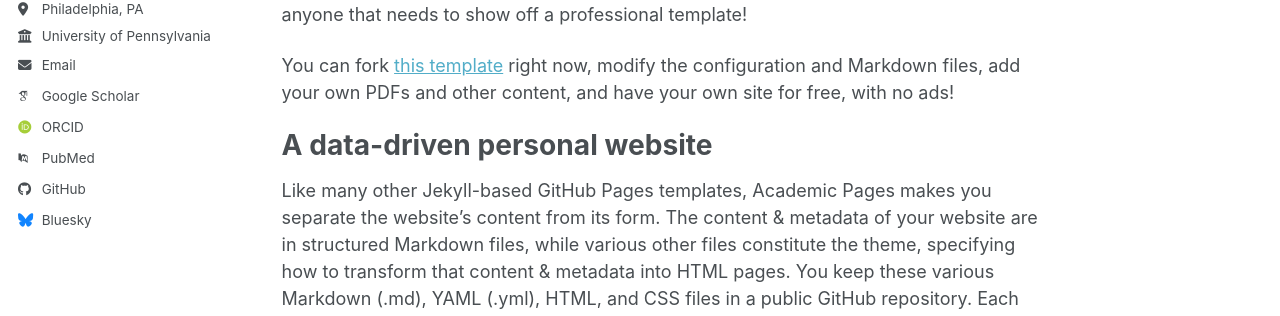
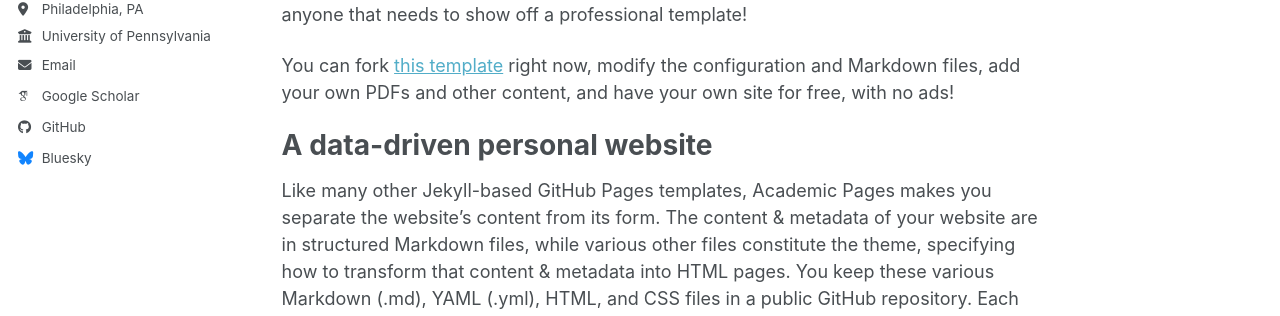
Before and after one commit to yuanzhel0903/yuanzhel0903.github.io, a Jekyll site: the page built from _pages/about.md, in a window 1280 px wide. Shown: the part 359-675 px from the top of the page. Built offline with Jekyll 4.4.1, drawn with Linux system fonts in a browser that asks for light colours; some web fonts are replaced; a script bundle is joined from its source files by our own code; library files that are not in the unit come from our copies.

Commit message:
Update _config.yml

```diff
--- a/_config.yml
+++ b/_config.yml
@@ -36,15 +36,14 @@
   academia         : # URL
   arxiv            : # URL - Update with the correct link to your profile
   googlescholar    : "https://scholar.google.com/citations?user=PS_CX0AAAAAJ"
-  inspire-hep      : # URL
-  impactstory      : # URL
-  orcid            : "https://orcid.org/yourorcidurl"
-  semantic         : # URL
-  ssrn             : # URL
-  pubmed           : "https://www.ncbi.nlm.nih.gov/pubmed/?term=john+snow"
-  researchgate     : # URL
-  scopus           : # URL
-  zotero           : # URL
+  # inspire-hep      : # URL
+  # impactstory      : # URL
+  # semantic         : # URL
+  # ssrn             : # URL
+  # pubmed           : "https://www.ncbi.nlm.nih.gov/pubmed/?term=john+snow"
+  # researchgate     : # URL
+  # scopus           : # URL
+  # zotero           : # URL
 
 
   # Repositories and software development
```
